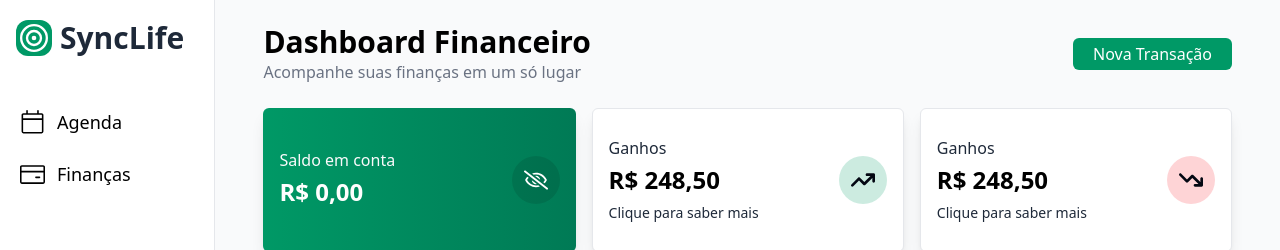
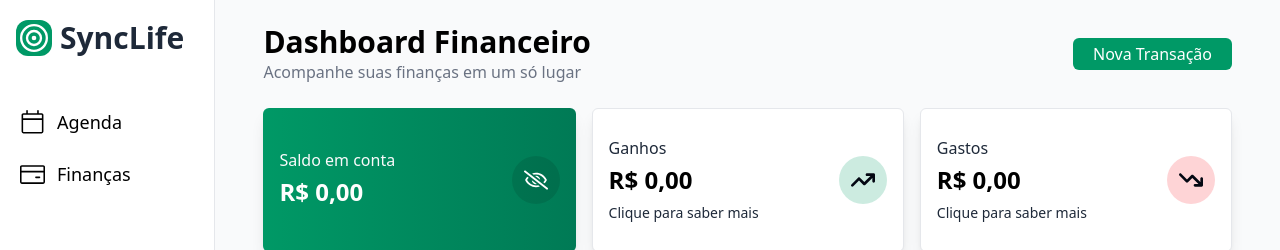
Before and after one commit to MariaJuliaAS/SyncLife, a React (Vite) app: page /finances in a window 1280 px wide. Shown: the top 250 px of the page. Built offline with nearby package versions, Linux system fonts and the light colour scheme; no server answers; the database is empty; sample sign-in values are in the browser's storage.

Commit message:
Consumindo banco de dados nos gastos e ganhos

```diff
--- a/src/components/finances/transaction.tsx
+++ b/src/components/finances/transaction.tsx
@@ -8,6 +8,9 @@ export function Transaction() {
     const { getTransactions } = GetTransactions()
 
     const total = getTransactions.reduce((acc, obj) => acc + obj.value, 0)
+
+    const earnings = getTransactions.reduce((acc, obj) => obj.type === "Receita" ? acc + obj.value : acc, 0)
+    const expenses = getTransactions.reduce((acc, obj) => obj.type === "Despesa" ? acc + obj.value : acc, 0)
 
     return (
         <section className="xl:grid-cols-3 grid-cols-1 grid place-items-center gap-4">
@@ -30,7 +33,10 @@ export function Transaction() {
                 <article className="w-full h-36 cursor-pointer border px-4 border-gray-200 rounded-md flex justify-between items-center bg-white shadow-lg">
                     <div>
                         <span className="sm:text-base text-sm font-medium mt-2 text-gray-800">Ganhos</span>
-                        <p className="sm:text-2xl font-bold  text-black text-xl py-1">R$ 248,50</p>
+                        <p className="sm:text-2xl font-bold  text-black text-xl py-1">{earnings.toLocaleString("pt-BR", {
+                            style: "currency",
+                            currency: "BRL"
+                        })}</p>
                         <span className="sm:text-sm text-xs mt-2 text-gray-800">Clique para saber mais</span>
                     </div>
                     <span className="bg-emerald-600/20 rounded-full p-3">
@@ -40,8 +46,11 @@ export function Transaction() {
 
                 <article className="w-full h-36 cursor-pointer border px-4 border-gray-200 rounded-md flex justify-between items-center bg-white shadow-lg">
                     <div>
-                        <span className="sm:text-base text-sm font-medium mt-2 text-gray-800">Ganhos</span>
-                        <p className="sm:text-2xl font-bold  text-black text-xl py-1">R$ 248,50</p>
+                        <span className="sm:text-base text-sm font-medium mt-2 text-gray-800">Gastos</span>
+                        <p className="sm:text-2xl font-bold  text-black text-xl py-1">{expenses.toLocaleString("pt-BR", {
+                            style: "currency",
+                            currency: "BRL"
+                        })}</p>
                         <span className="sm:text-sm text-xs mt-2 text-gray-800">Clique para saber mais</span>
                     </div>
                     <span className="bg-red-500/20 rounded-full p-3">
```
